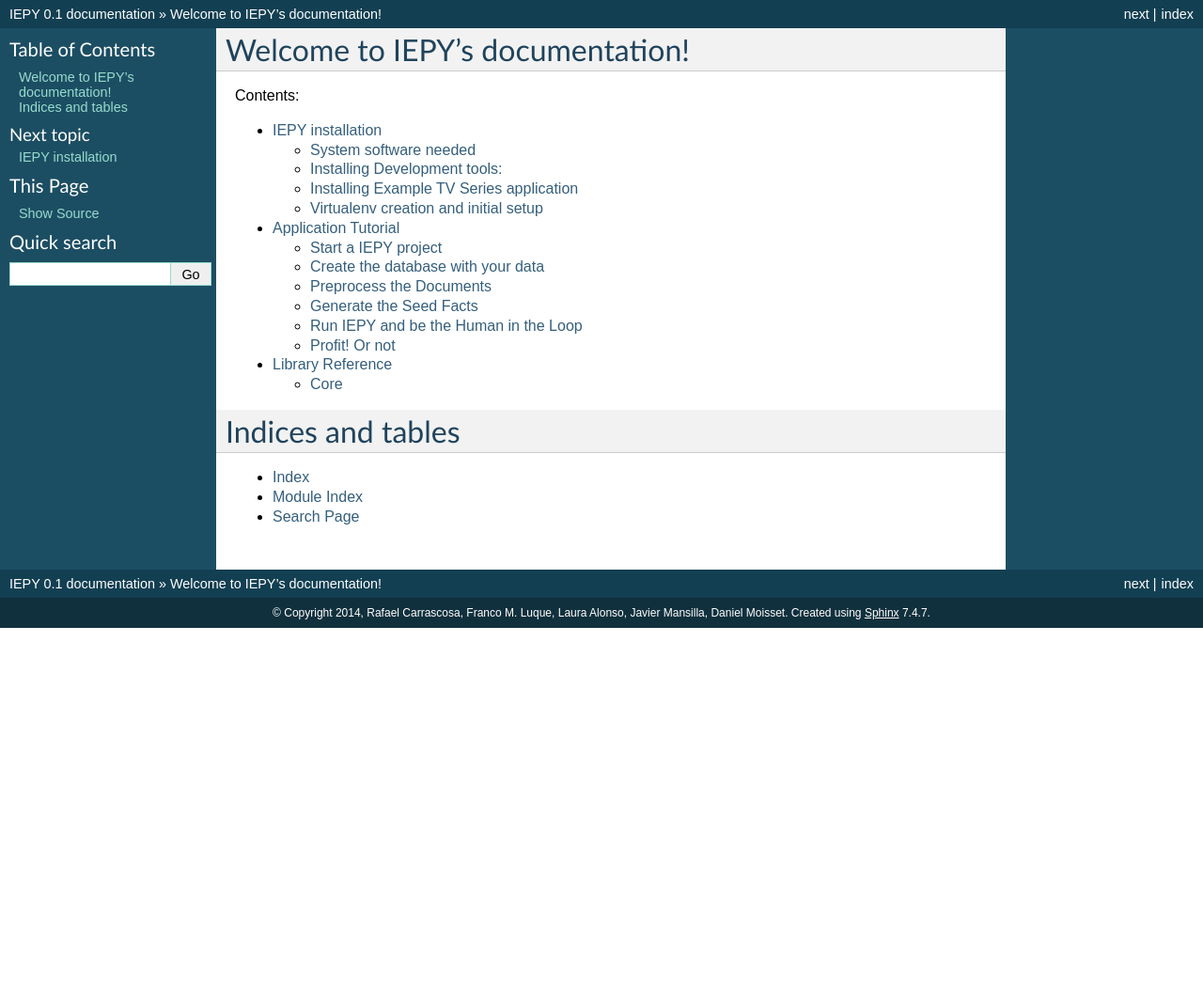
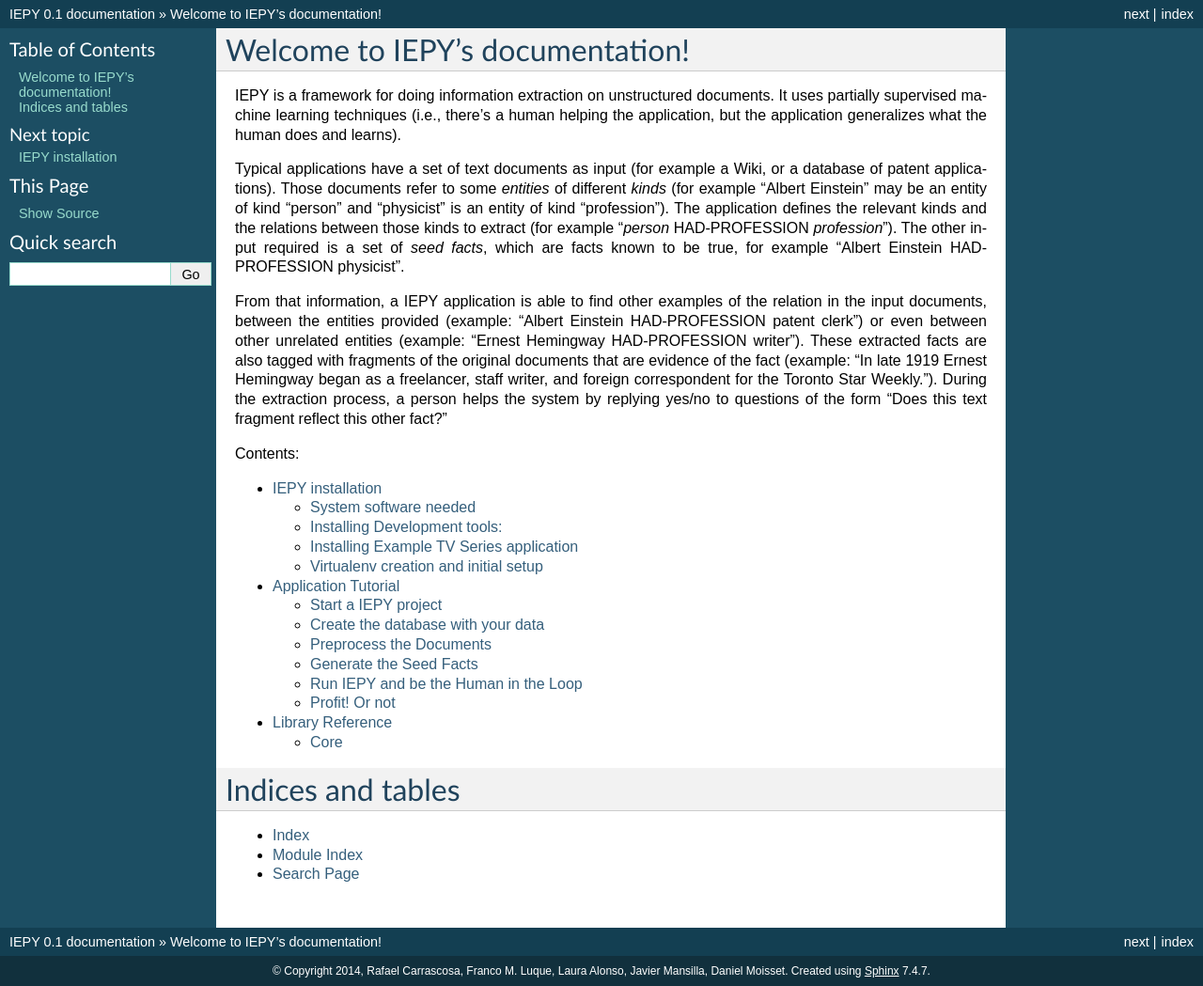
Before and after one commit to machinalis/iepy, a Sphinx documentation site: the page built from docs/index.rst, in a window 1280 px wide. Shown: the whole page at 94% size. Built offline with Sphinx 7.4.7, drawn with Linux system fonts in a browser that asks for light colours; before the commit the page ends 900 px from its top, so only the background shows below that.

Commit message:
Adapted documentation so it looks good on Sphinx, mean to serve as a first example of how to use Sphinx

```diff
--- a/docs/index.rst
+++ b/docs/index.rst
@@ -5,6 +5,32 @@
 
 Welcome to IEPY's documentation!
 ================================
+
+IEPY is a framework for doing information extraction on unstructured
+documents. It uses partially supervised machine learning techniques (i.e.,
+there's a human helping the application, but the application generalizes what
+the human does and learns).
+
+Typical applications have a set of text documents as input (for example a
+Wiki, or a database of patent applications). Those documents refer to some
+*entities* of different *kinds* (for example “Albert Einstein” may be an
+entity of kind “person” and “physicist” is an entity of kind “profession”).
+The application defines the relevant kinds and the relations between those
+kinds to extract (for example “*person* HAD-PROFESSION *profession*”). The
+other input required is a set of *seed facts*, which are facts known to be
+true, for example “Albert Einstein HAD-PROFESSION physicist”.
+
+From that information, a IEPY application is able to find other examples of the
+relation in the input documents, between the entities provided (example:
+“Albert Einstein HAD-PROFESSION patent clerk”) or even between other
+unrelated entities (example: “Ernest Hemingway HAD-PROFESSION writer”). These
+extracted facts are also tagged with fragments of the original documents
+that are evidence of the fact (example: “In late 1919 Ernest Hemingway began
+as a freelancer, staff writer, and foreign correspondent for the Toronto Star
+Weekly.”). During the extraction process, a person helps the system by replying
+yes/no to questions of the form “Does this text fragment reflect this other
+fact?”
+
 
 Contents:
 
```
Also changed, not shown: docs/core.rst (+12 -2 lines), 1 other file.
